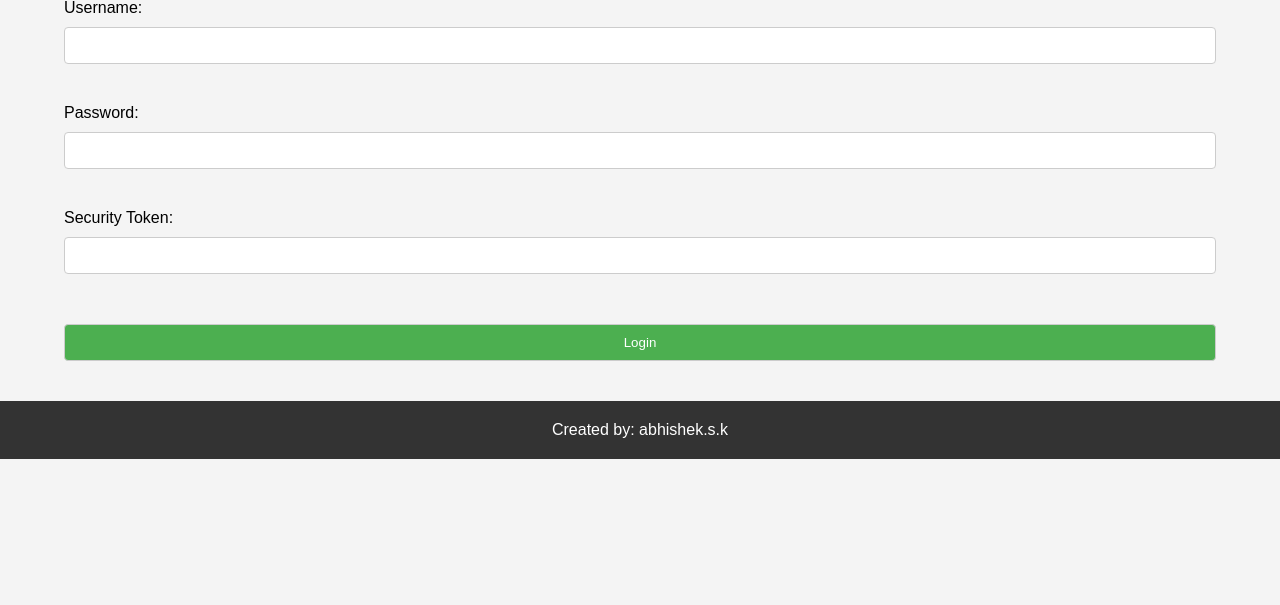
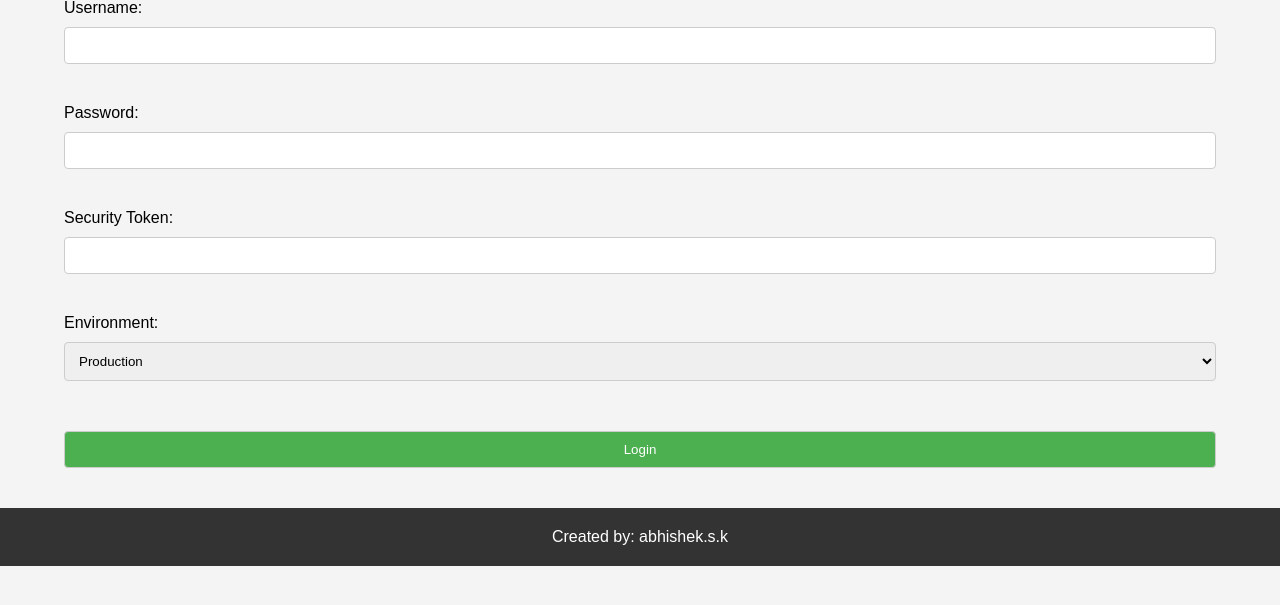
Before and after one commit to abhishekkamtekar/DataMigrationTool, a Flask app: page /login in a window 1280 px wide. Shown: the part 138-743 px from the top of the page. Run offline with Flask 3, Linux system fonts and the light colour scheme.

Commit message:
feat: add environment option for Salesforce login

```diff
--- a/app.py
+++ b/app.py
@@ -29,10 +29,11 @@ def login():
         username = request.form['username']
         password = request.form['password']
         security_token = request.form['token']
+        domain = request.form.get('environment', 'login')
 
         try:
             global sf_connection
-            sf_connection = Salesforce(username=username, password=password, security_token=security_token, domain='login')
+            sf_connection = Salesforce(username=username, password=password, security_token=security_token, domain=domain)
             all_objects = sf_connection.describe()['sobjects']
             return render_template('select_objects.html', all_objects=all_objects)
         except Exception as e:
@@ -46,9 +47,10 @@ def export_records_login():
         username = request.form['username']
         password = request.form['password']
         security_token = request.form['token']
+        domain = request.form.get('environment', 'login')
         try:
             global sf_connection
-            sf_connection = Salesforce(username=username, password=password, security_token=security_token, domain='login')
+            sf_connection = Salesforce(username=username, password=password, security_token=security_token, domain=domain)
             all_objects = sf_connection.describe()['sobjects']
             return render_template('select_records.html', all_objects=all_objects)
         except Exception as e:
@@ -250,7 +252,7 @@ def salesforce_login():
         username = request.form['username']
         password = request.form['password']
         token = request.form['token']
-        domain = 'test'  # Adjust this as necessary; could also be made a part of the form
+        domain = request.form.get('environment', 'login')
         try:
             sf = Salesforce(username=username, password=password, security_token=token, domain=domain)
             object_names = [obj["name"] for obj in sf.describe()["sobjects"]]
--- a/templates/index.html
+++ b/templates/index.html
@@ -26,6 +26,13 @@
                 <label for="token">Security Token:</label>
                 <input type="text" id="token" name="token" required>
             </div>
+            <div class="form-group">
+                <label for="environment">Environment:</label>
+                <select id="environment" name="environment">
+                    <option value="login">Production</option>
+                    <option value="test">Sandbox</option>
+                </select>
+            </div>
             <input type="submit" value="Login">
         </form>
     </div>
--- a/templates/salesforce_login.html
+++ b/templates/salesforce_login.html
@@ -19,6 +19,11 @@
 
         <label for="token">Security Token:</label>
         <input type="text" id="token" name="token" required>
+        <label for="environment">Environment:</label>
+        <select id="environment" name="environment">
+            <option value="login">Production</option>
+            <option value="test">Sandbox</option>
+        </select>
 
         <button type="submit">Login and Analyze</button>
     </form>
```
Also changed, not shown: templates/records_login.html (+7 -0 lines).
